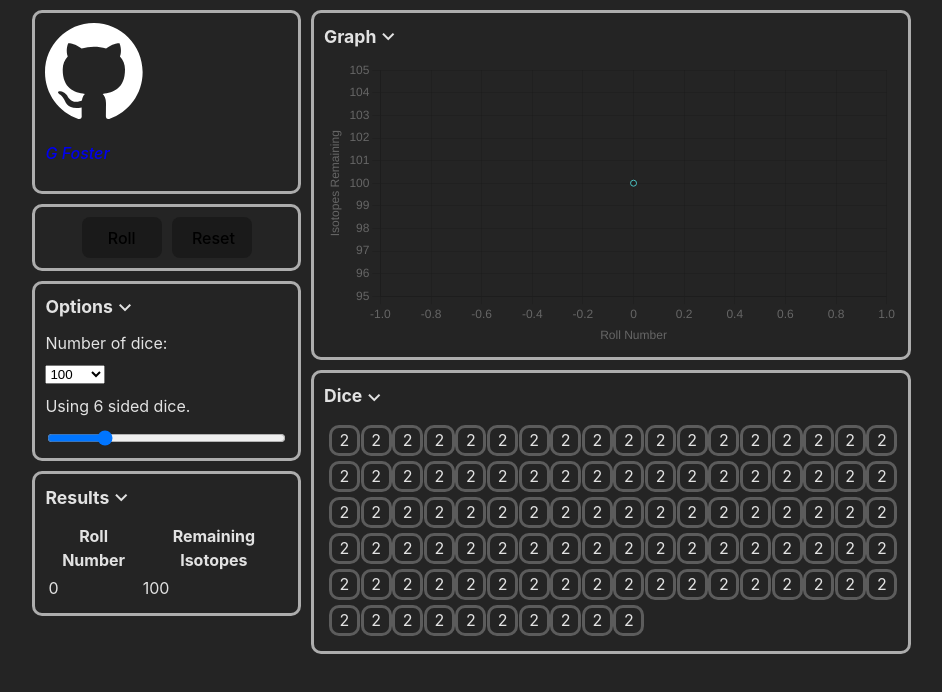
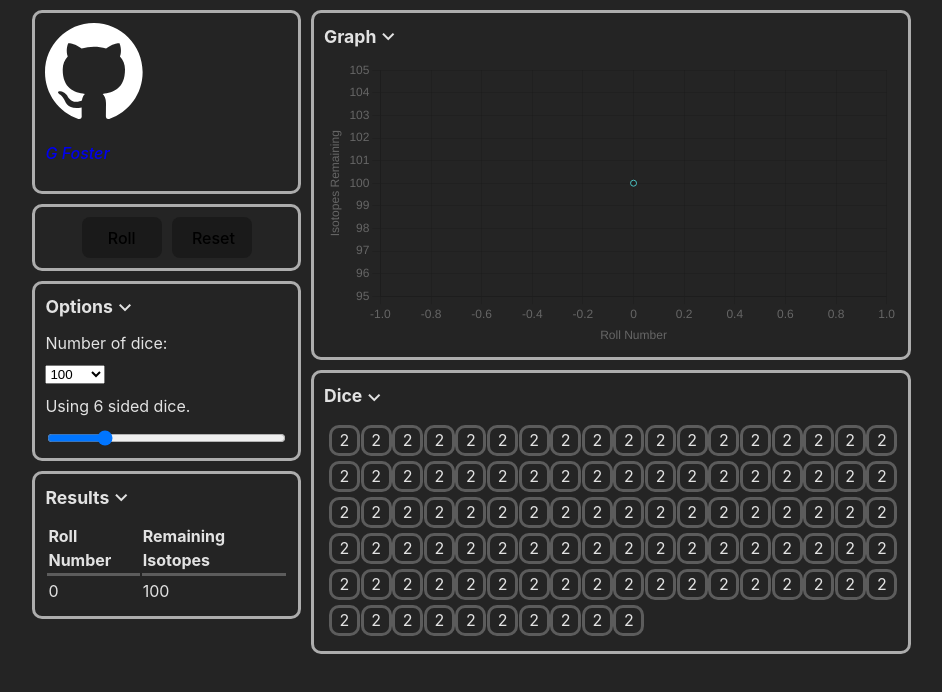
Before and after one commit to guyfoz77/half-life-dice, a React (Vite) app: page / in a window 1280 px wide. Shown: the top 692 px of the page, without its empty margins (160-1102 px from the left). Built offline with nearby package versions, Linux system fonts and the light colour scheme.

Commit message:
Style results table component

```diff
--- a/src/App.css
+++ b/src/App.css
@@ -35,6 +35,17 @@
 }
 .buttonsComponent button {
   width: 80px;
+}
+
+.resultsTableComponent {
+  max-height: 450px;
+  overflow: auto;
+}
+.resultsTableComponent table {
+  text-align: left;
+}
+.resultsTableComponent table th {
+  border-bottom: solid rgb(92, 92, 92);
 }
 
 :root {
--- a/src/sass/App.scss
+++ b/src/sass/App.scss
@@ -2,6 +2,7 @@
 @use "Material";
 @use "Options";
 @use "Buttons";
+@use "results";
 
 :root {
   font-family: Inter, system-ui, Avenir, Helvetica, Arial, sans-serif;
--- /dev/null
+++ b/src/sass/Results.scss
@@ -0,0 +1,11 @@
+.resultsTableComponent {
+  max-height: 450px;
+  overflow: auto;
+
+  table {
+    text-align: left;
+    th {
+      border-bottom: solid rgb(92, 92, 92);
+    }
+  }
+}
```
Also changed, not shown: 1 other file (tests, documents, lock files or other folders).
